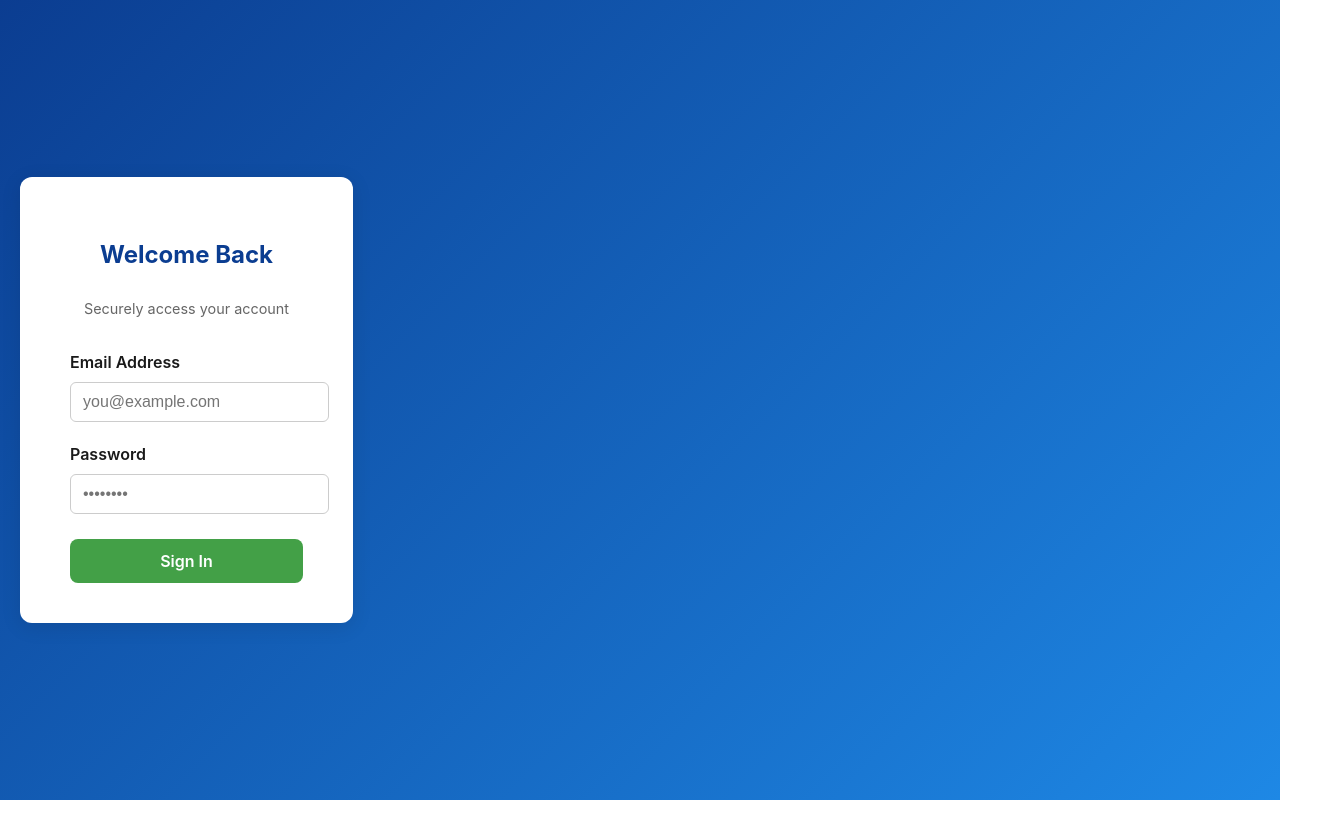
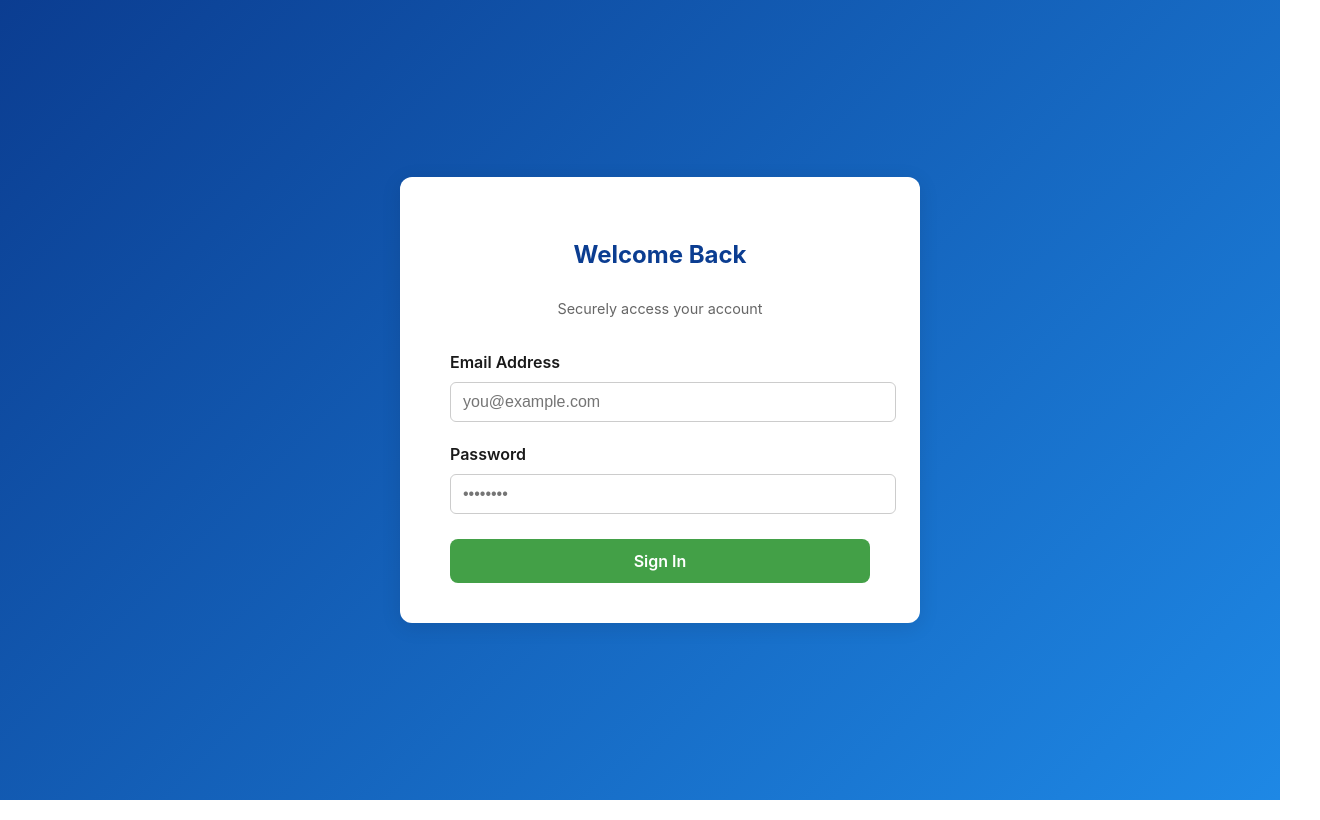
Before and after one commit to VC-ST10405508/INSY7314_POE, a React app in the folder frontend/: page /login in a window 1280 px wide. Shown: the whole page, 1320 px wide, since content can reach past the window. Built offline with nearby package versions, Linux system fonts and the light colour scheme; the HTML template or start-up script is replaced by a standard one.

Commit message:
Fixed UI

```diff
--- a/frontend/src/AdminDashboard.css
+++ b/frontend/src/AdminDashboard.css
@@ -9,6 +9,7 @@ body {
 .admin-container {
   padding: 40px;
   min-height: 100vh;
+  min-width: 95vw;
 }
 /*freecodecamp.org, 2024*/
 .admin-header {
--- a/frontend/src/Dashboard.css
+++ b/frontend/src/Dashboard.css
@@ -9,6 +9,7 @@ body {
 .dashboard-container {
   padding: 40px;
   min-height: 100vh;
+  min-width: 95vw;
 }
 /*freecodecamp.org, 2024*/
 .dashboard-header {
--- a/frontend/src/Login.css
+++ b/frontend/src/Login.css
@@ -7,7 +7,7 @@ html, body {
 body {
   font-family: "Inter", sans-serif;
   background: linear-gradient(135deg, #0b3d91, #1e88e5);
-  margin: 0;
+  margin: auto;
   color: #1a1a1a;
 }
 /*freecodecamp.org, 2024*/
@@ -17,6 +17,7 @@ body {
   justify-content: center;
   align-items: center;
   min-height: 100vh;
+  min-width: 100vw;
   padding: 20px;
 }
 /*freecodecamp.org, 2024*/
@@ -26,6 +27,7 @@ body {
   padding: 40px 50px;
   width: 100%;
   max-width: 420px;
+  margin: auto;
   box-shadow: 0 4px 20px rgba(0, 0, 0, 0.1);
   text-align: center;
 }
--- a/frontend/src/NewTransaction.css
+++ b/frontend/src/NewTransaction.css
@@ -11,6 +11,7 @@ body {
   justify-content: center;
   align-items: center;
   min-height: 100vh;
+  min-width: 100vw;
   padding: 20px;
 }
 /*freecodecamp.org, 2024*/
```
